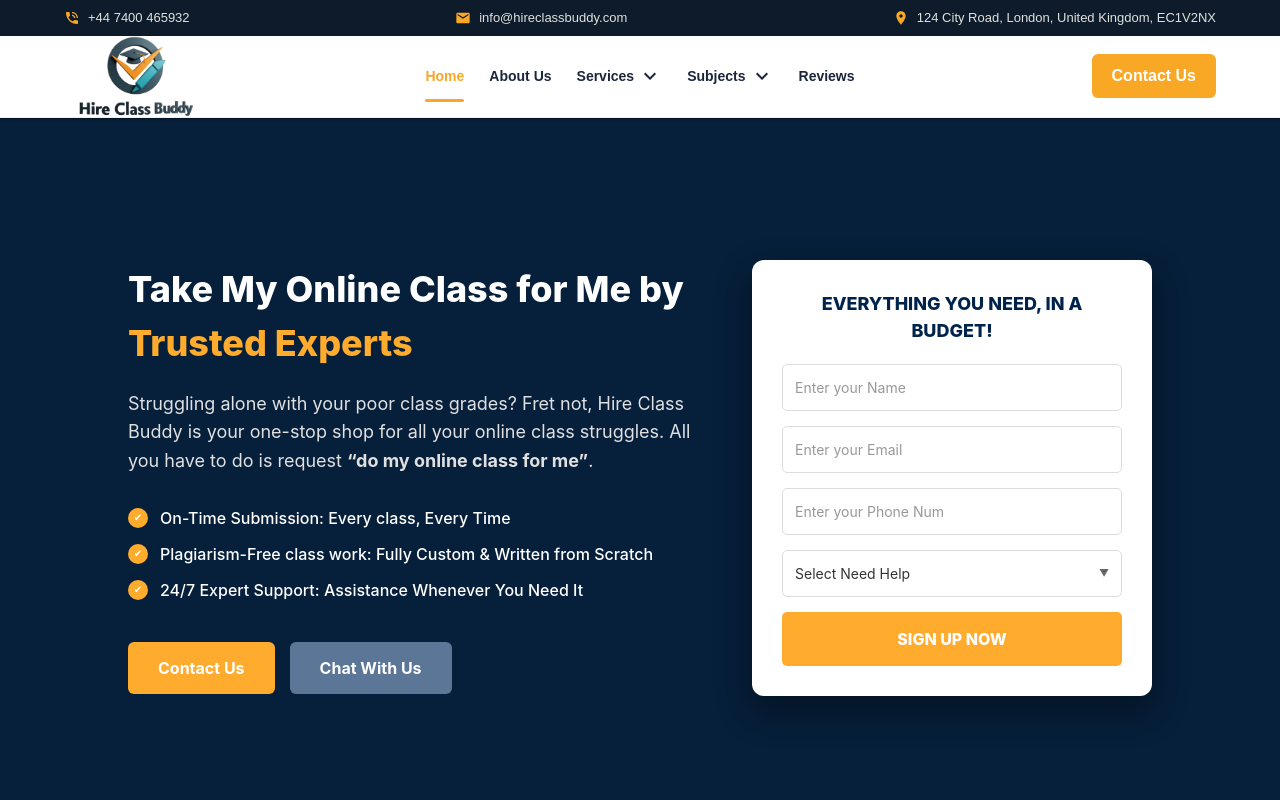
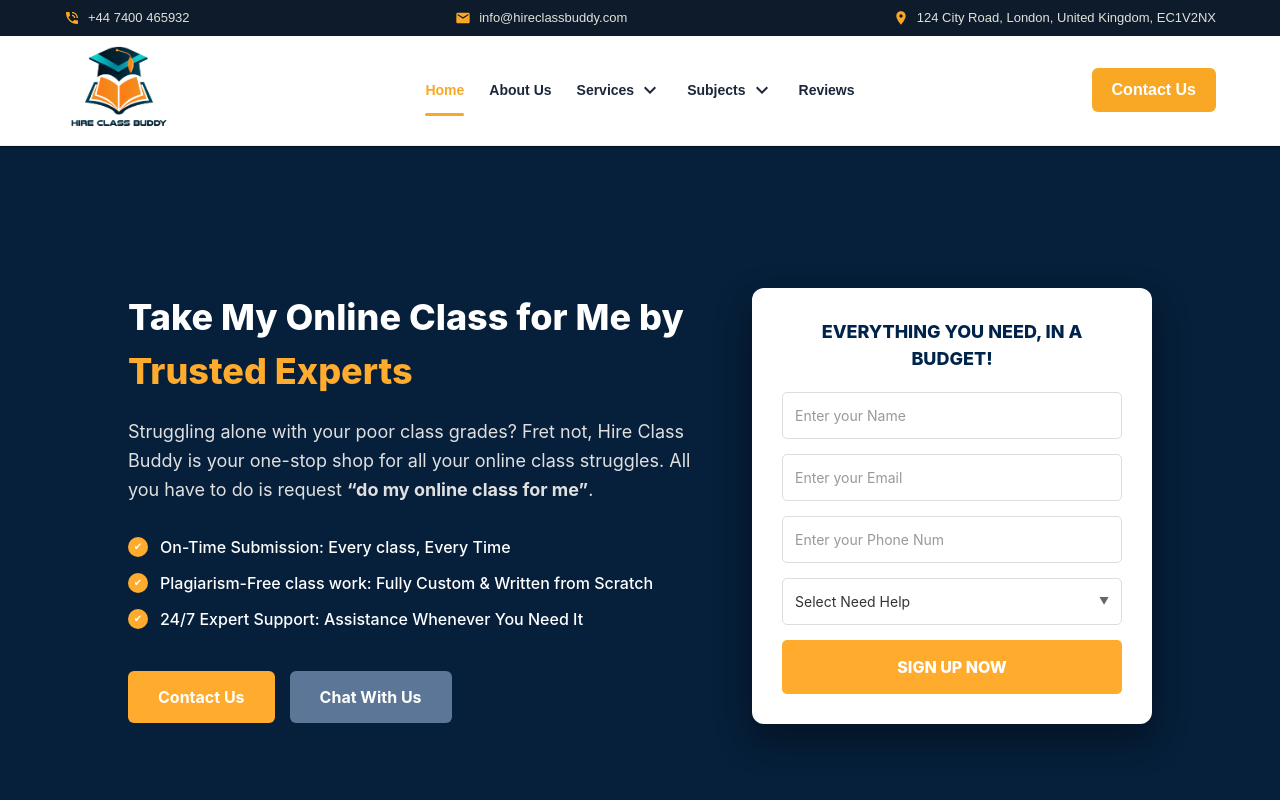
Before and after one commit to Hammadprogrammer/AllExamHelp, a Next.js app: page / in a window 1280 px wide. Shown: the top 800 px of the page. Built offline with nearby package versions, Linux system fonts and the light colour scheme.

Commit message:
updated work

```diff
--- a/share-component/footer/footer.tsx
+++ b/share-component/footer/footer.tsx
@@ -58,7 +58,7 @@
           <div className={styles.footerCol}>
             <div className={styles.logoContainer}>
               <Link href="/">
-                <Image src="/done.png" alt="Hire Class Buddy" width={160} height={50} priority />
+                <Image src="/logo.png" alt="Hire Class Buddy" width={160} height={50} priority />
               </Link>
             </div>
             <p className={styles.description}>
--- a/share-component/navbar/navbar.tsx
+++ b/share-component/navbar/navbar.tsx
@@ -78,7 +78,7 @@
             {/* LEFT: LOGO */}
             <Box className={styles.logoArea}>
               <Link href="/">
-                <Image src="/logo.png" alt="Logo" width={140} height={45} priority />
+                <Image src="/logo.png" alt="Logo" width={110} height={45} priority />
               </Link>
             </Box>
 
```
Also changed, not shown: public/Hire_Class_Buddy_new_logo-02-removebg-preview.png (added), public/logo.png.
